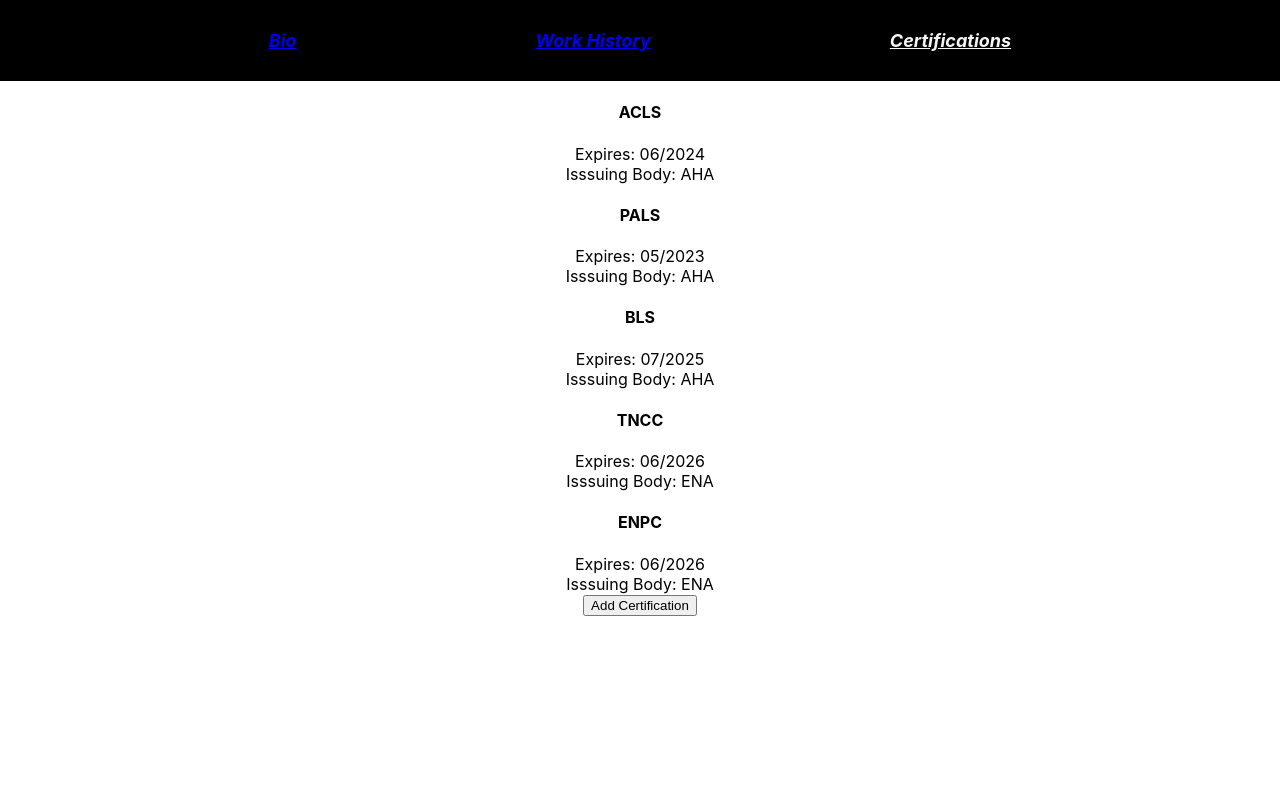
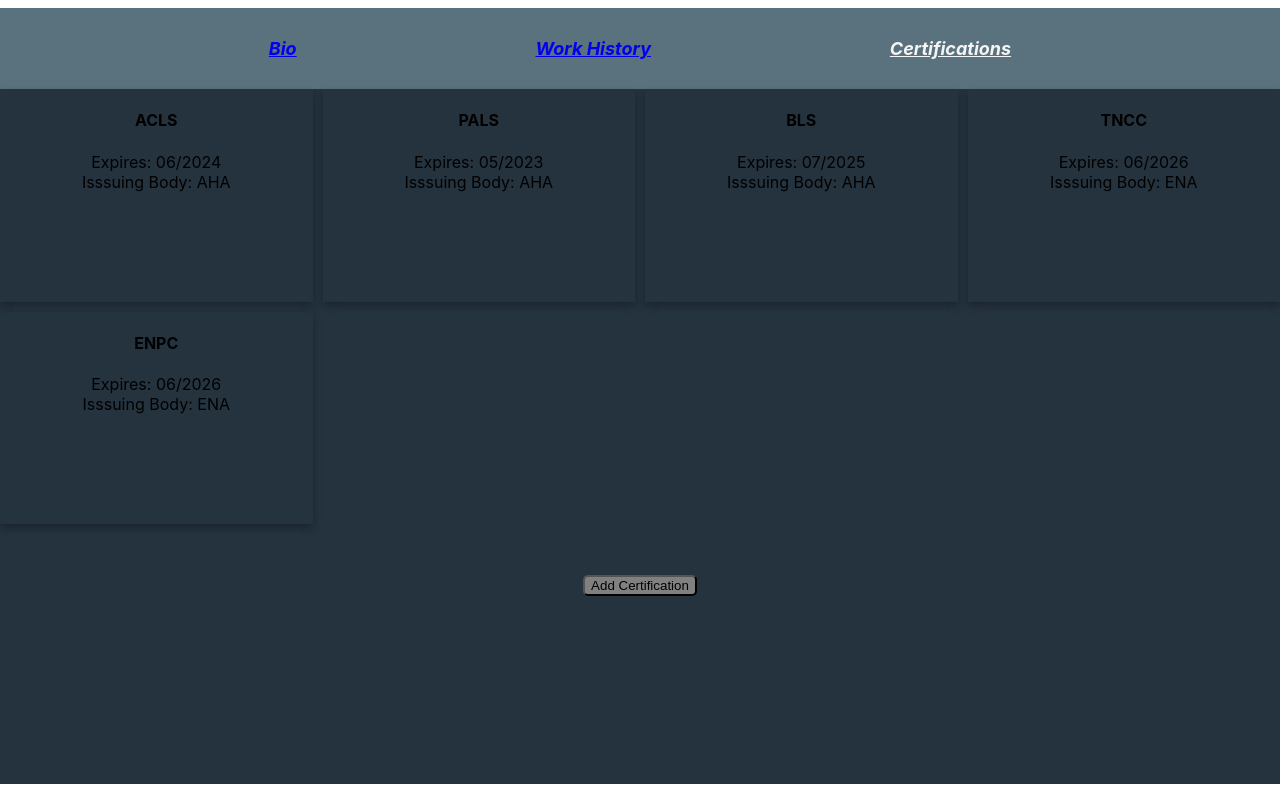
Before and after one commit to ellenbrianne/ultimate-nurse, a React (Create React App) app: page /certifications in a window 1280 px wide. Built offline with nearby package versions, Linux system fonts and the light colour scheme; data requests are answered from the project's data file.

Commit message:
card, form, and button styling

```diff
--- a/src/App.css
+++ b/src/App.css
@@ -1,14 +1,8 @@
 .App {
   text-align: center;
+  background-color: rgb(37, 51, 63);
+  top: 1%;
+  bottom: 2%;
+  width: 100%;
+  position: absolute;
 }
-
-.App h2 {
-  background-color: #282c34;
-  min-height: 10vh;
-  display: flex;
-  flex-direction: column;
-  align-items: center;
-  justify-content: center;
-  font-size: calc(10px + 2vmin);
-  color: white;
-}
--- a/src/components/Bio.js
+++ b/src/components/Bio.js
@@ -1,6 +1,13 @@
 const Bio = () => {
     return (
-        <h2>Ultimate Nurse: Ellen Bennett</h2>
+        <div className="bio">
+            <h1>Ultimate Nurse: Ellen Bennett</h1>
+            <h4>Compact Licensed Registered Nurse</h4>
+            <h5>Primary State of Residence: Colorado</h5>
+            <p>Issued: 02/2019</p>
+            <p>Expiration: 03/2025</p>
+        </div>
+
     )
 };
 
--- a/src/components/CertCard.js
+++ b/src/components/CertCard.js
@@ -3,7 +3,7 @@ const CertCard = ({ cert }) => {
     const { id, type, expiration, body } = cert;
 
     return (
-        <div>
+        <div className="card">
             <h4>{type}</h4>
             Expires: {expiration} <br/>
             Isssuing Body: {body} <br/>
--- a/src/components/Certifications.js
+++ b/src/components/Certifications.js
@@ -15,7 +15,9 @@ const Certifications = ({ certs, addCert }) => {
 
     return (
         <div>
-            {certDisplay}
+            <div className="container">
+               {certDisplay}
+            </div>
             <button onClick={toggleForm}>{isForm ? "Complete Certifications" : "Add Certification"}</button>
             {isForm ? <CertForm addCert={addCert}/> : null }
         </div>
--- a/src/components/History.js
+++ b/src/components/History.js
@@ -15,9 +15,13 @@ const History = ({ history, addHistory }) => {
 
     return (
         <div>
-            {historyDisplay}
-            <button onClick={toggleForm}>{isForm ? "Complete History" : "Add History"}</button>
-            {isForm ? <HistoryForm addHistory={addHistory} /> : null }
+            <div className="container">
+                {historyDisplay}
+            </div>
+            <div>
+                <button onClick={toggleForm}>{isForm ? "Complete History" : "Add History"}</button>
+                {isForm ? <HistoryForm addHistory={addHistory} /> : null }
+            </div>
         </div>
     )
 };
--- a/src/components/HistoryCard.js
+++ b/src/components/HistoryCard.js
@@ -4,7 +4,7 @@ const HistoryCard = ({ hx }) => {
 
     return (
         <div>
-            <div className="hx card">
+            <div className="card">
                 <h4>{facility}</h4>
                 Start Date: {start} <br/>
                 End Date: {end} <br/>
--- a/src/index.css
+++ b/src/index.css
@@ -15,7 +15,7 @@ code {
 .navbar {
   display: flex;
   justify-content: space-evenly;
-  background-color: black;
+  background-color: rgba(100, 127, 139, 0.838);
   padding: 30px;
   font-size: large;
   font-style: oblique;
@@ -26,3 +26,33 @@ code {
 .navbar .active {
   color: whitesmoke;
 }
+
+.container {
+  display: grid;
+  grid-template-columns: repeat(auto-fill, minmax(250px, 1fr));
+  grid-gap: 10px;
+  padding-bottom: 50px;
+}
+
+.card {
+  display: grid;
+  grid-template-rows: max-content 150px 1fr;
+  box-shadow: 0 4px 8px 0 rgba(0,0,0,0.3);
+}
+
+button {
+  position: center;
+  background-color: grey;
+  border-radius: 5px;
+}
+
+form {
+  padding: 50px;
+}
+
+input {
+  width: 25%;
+  padding: 12px 20px;
+  margin: 8px 0;
+  box-sizing: border-box;
+}
```
